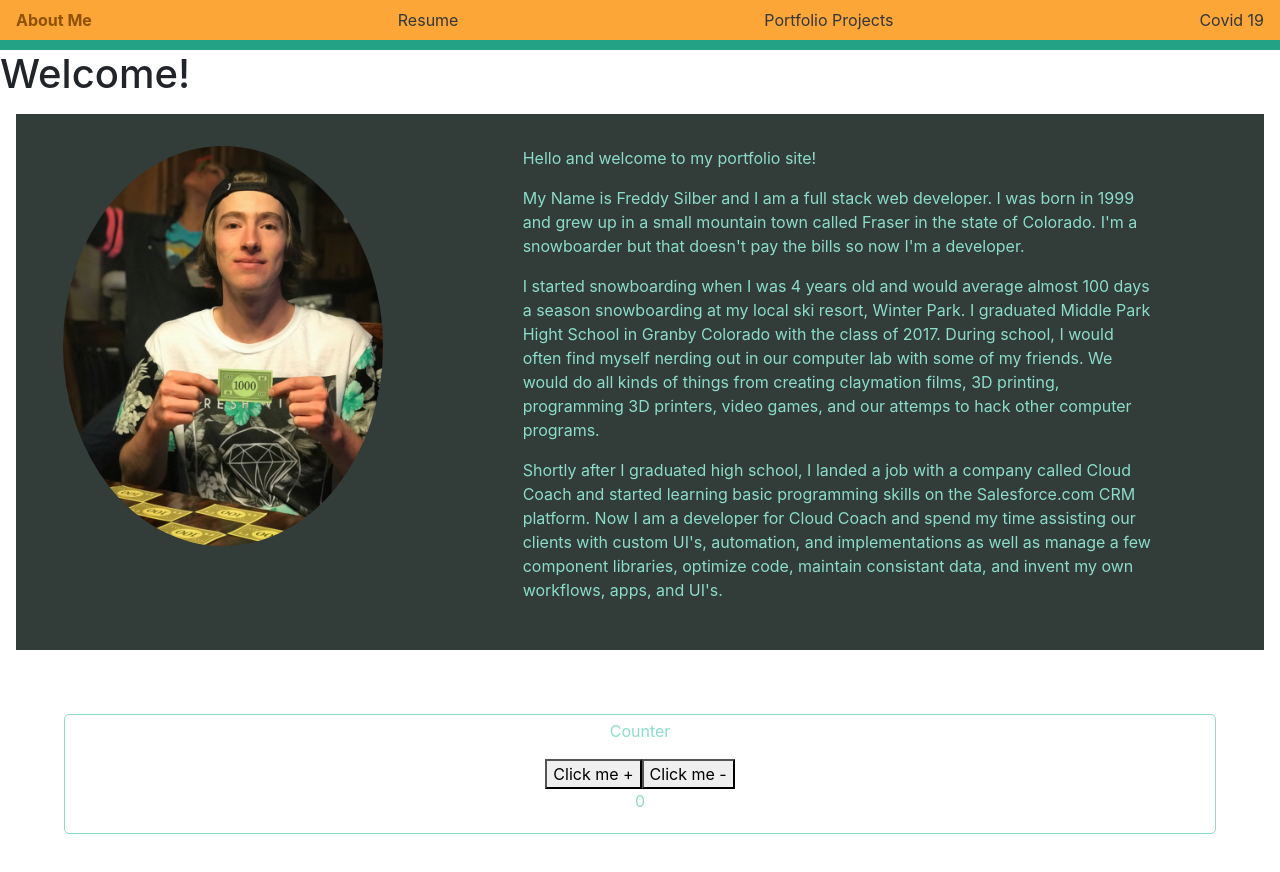
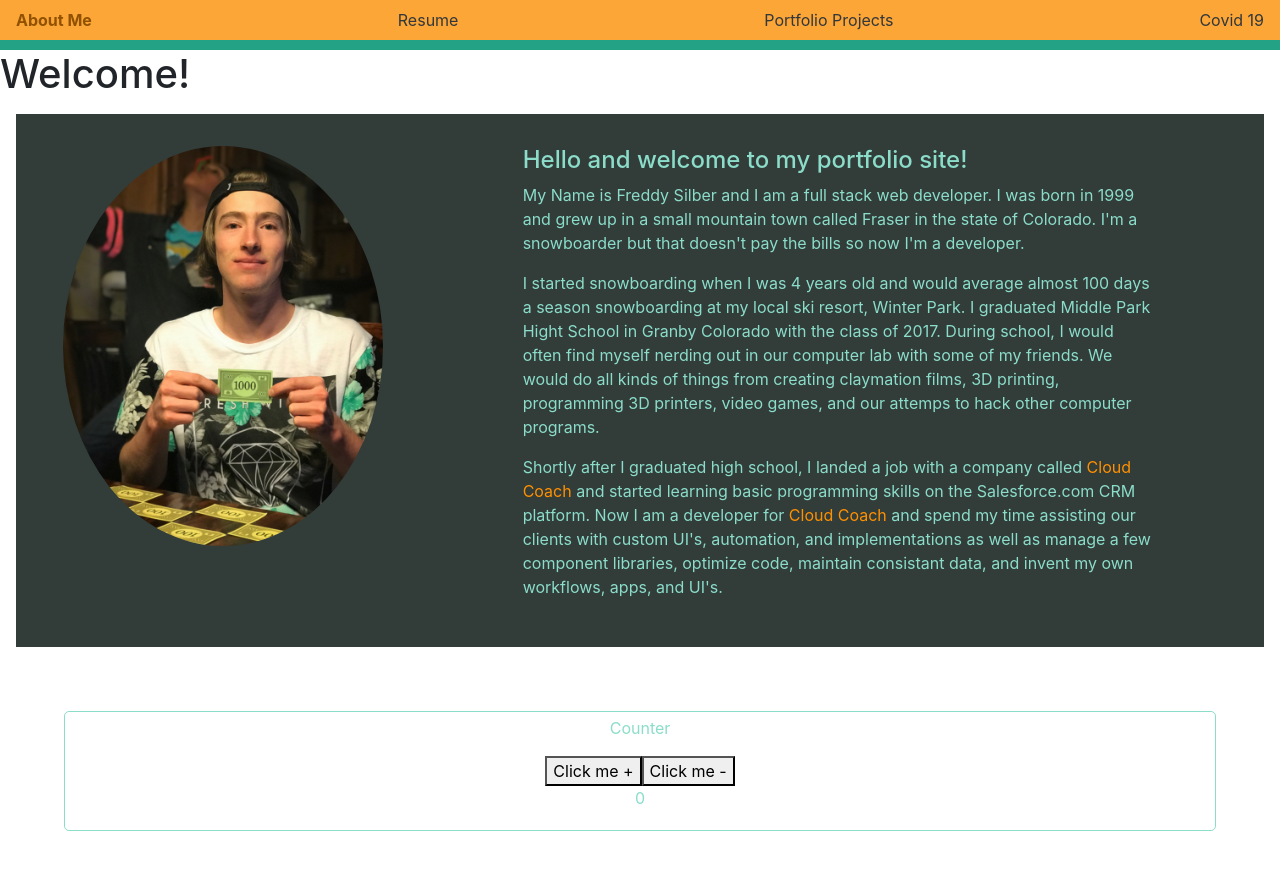
Before and after one commit to freddysilber/react-redux-portfolio-project, a React (Create React App) app in the folder client/: page / in a window 1280 px wide. Shown: the top 872 px of the page. Built offline with nearby package versions, Linux system fonts and the light colour scheme.

Commit message:
add links to cloud coach and css

```diff
--- a/client/src/App.css
+++ b/client/src/App.css
@@ -36,3 +36,8 @@
     transform: rotate(360deg);
   }
 }
+
+/* Branding Colors */
+:root {
+  --primaryBlue: '#2B70A1'
+}
--- a/client/src/components/bio/Bio.css
+++ b/client/src/components/bio/Bio.css
@@ -2,8 +2,12 @@
 	margin: 0rem 5rem;
 }
 
-p {
+p, h4 {
 	color: #8BDDCA;
+}
+
+h4 {
+	font-weight: bolder;
 }
 
 .content {
--- a/client/src/components/bio/Bio.js
+++ b/client/src/components/bio/Bio.js
@@ -6,6 +6,8 @@ import profilePic from './profileMonopoly.jpeg'
 import './Bio.css'
 
 const Bio = () => {
+	const cloudcoachurl = () => <a href="https://cloudcoach.com/" target="_blank" style={{ color: '#FF9000' }}>Cloud Coach</a>
+
 	return (
 		<Jumbotron fluid style={{ background: '#323C39', margin: '1rem', padding: '2rem' }}>
 			<div className="content">
@@ -13,7 +15,7 @@ const Bio = () => {
 					<Image src={profilePic} roundedCircle height="400" />
 				</Col>
 				<div className="bio">
-					<p>Hello and welcome to my portfolio site!</p>
+					<h4>Hello and welcome to my portfolio site!</h4>
 					<p>
 						My Name is Freddy Silber and I am a full stack web developer.
 						I was born in 1999 and grew up in a small mountain town called Fraser in the state of Colorado.
@@ -25,8 +27,8 @@ const Bio = () => {
 						with some of my friends. We would do all kinds of things from creating claymation films, 3D printing, programming 3D printers, video games, and our attemps to hack other computer programs.
 					</p>
 					<p>
-						Shortly after I graduated high school, I landed a job with a company called Cloud Coach and started learning basic programming skills on the Salesforce.com CRM platform.
-						Now I am a developer for Cloud Coach and spend my time assisting our clients with custom UI's, automation, and implementations as well as manage a few component libraries,
+						Shortly after I graduated high school, I landed a job with a company called {cloudcoachurl()} and started learning basic programming skills on the Salesforce.com CRM platform.
+						Now I am a developer for {cloudcoachurl()}  and spend my time assisting our clients with custom UI's, automation, and implementations as well as manage a few component libraries,
 						optimize code, maintain consistant data, and invent my own workflows, apps, and UI's.
 					</p>
 				</div>
```
Also changed, not shown: 1 other file (tests, documents, lock files or other folders).
